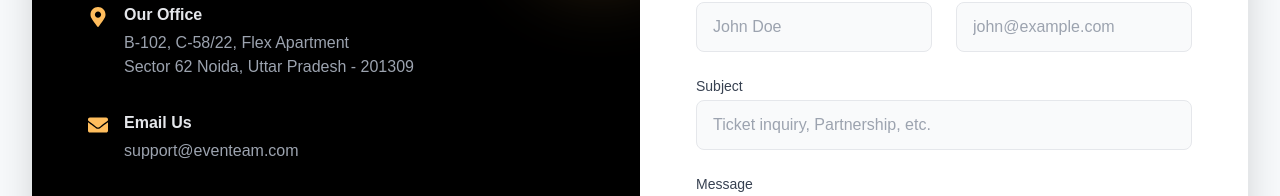
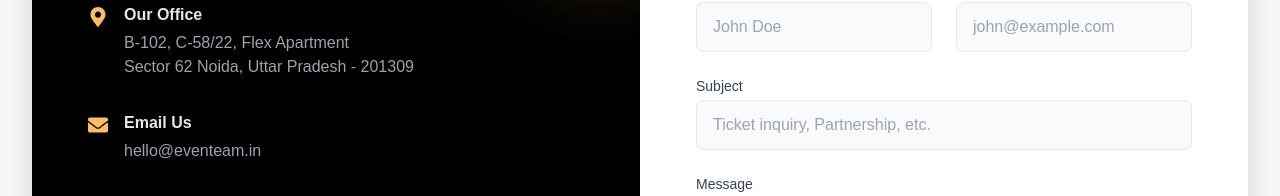
Before and after one commit to nandan2506/eventManagement, a Next.js app: page / in a window 1280 px wide. Shown: the part 6345-6541 px from the top of the page. Built offline with nearby package versions, Linux system fonts and the light colour scheme.

Commit message:
email updated

```diff
--- a/components/ContactSec.jsx
+++ b/components/ContactSec.jsx
@@ -72,10 +72,10 @@ export default function ContactSec() {
                 title="Email Us"
               >
                 <a
-                  href="mailto:support@eventeam.com"
+                  href="mailto:hello@eventeam.in"
                   className="hover:text-white transition-colors"
                 >
-                  support@eventeam.com
+                  hello@eventeam.in
                 </a>
               </InfoItem>
 
--- a/components/Footer.jsx
+++ b/components/Footer.jsx
@@ -110,7 +110,7 @@ export default function Footer() {
                   </svg>
                 </span>
                 <a
-                  href="mailto:support@eventeam.com"
+                  href="mailto:hello@eventeam.in"
                   className="hover:text-white transition-colors"
                 >
                   hello@eventeam.com
```
